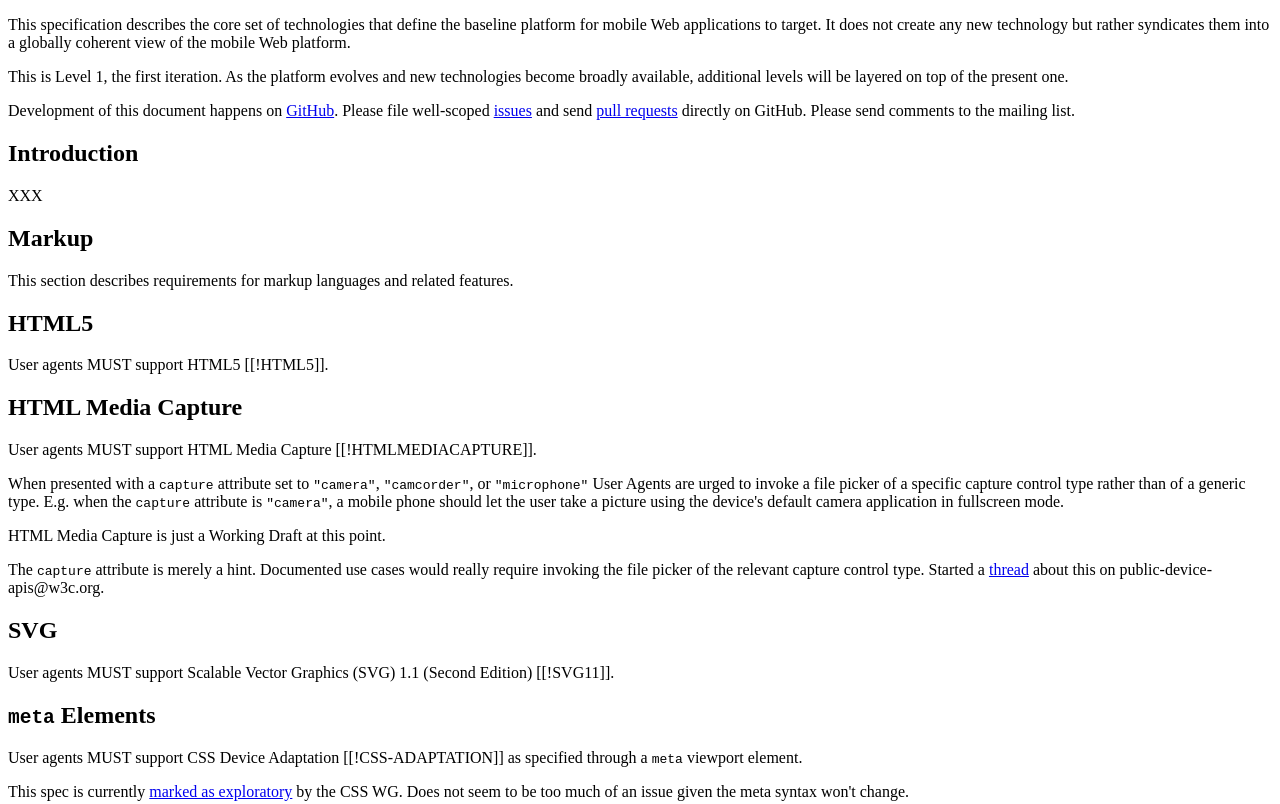
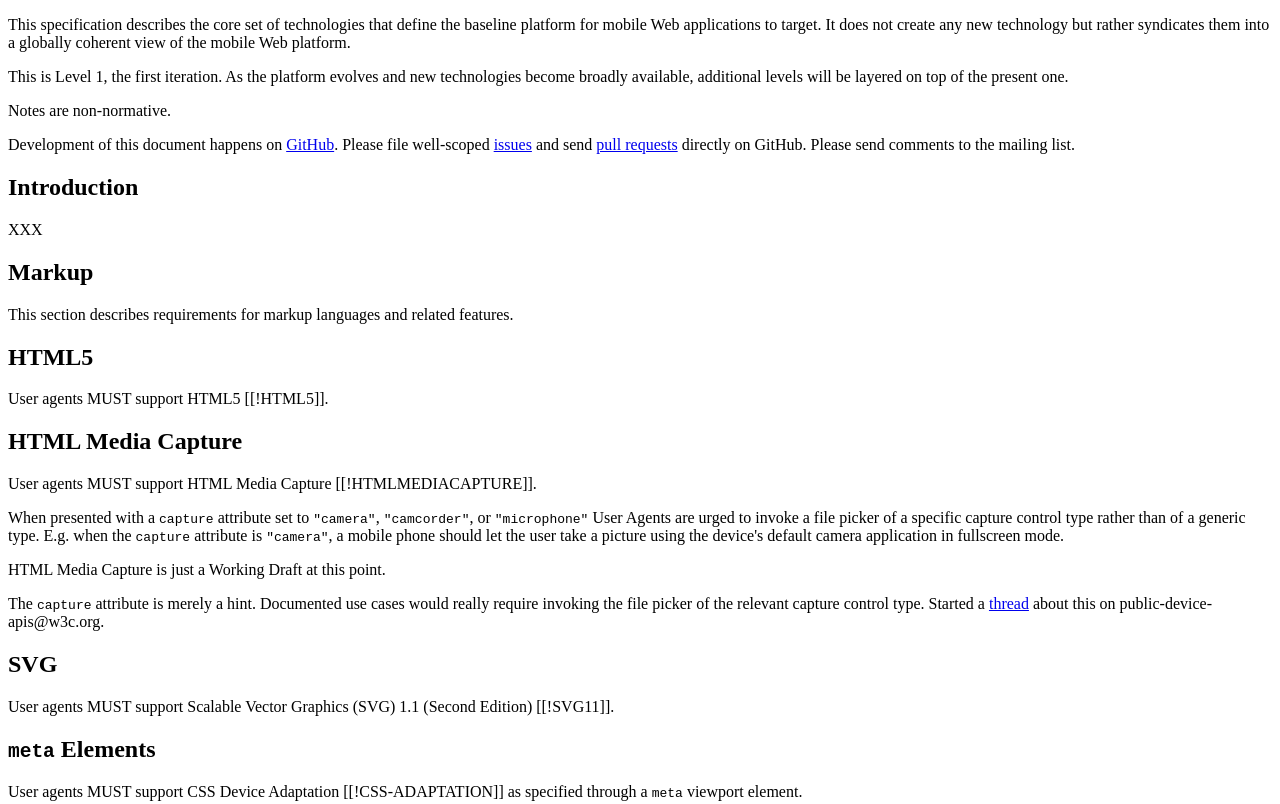
Before and after one commit to coremob/level-1, a plain HTML site: page index.html in a window 1280 px wide. Shown: the top 804 px of the page. Drawn offline with Linux system fonts and the light colour scheme.

Commit message:
Add a warning that notes are non-normative in the sotd.

```diff
--- a/index.html
+++ b/index.html
@@ -43,6 +43,7 @@
       </p>
     </section>
     <section id='sotd'>
+      <p>Notes are non-normative.</p>
       <p>
         Development of this document happens on <a href='https://github.com/coremob/level-1'>GitHub</a>.
         Please file well-scoped <a href='https://github.com/coremob/level-1/issues'>issues</a> and send
```
